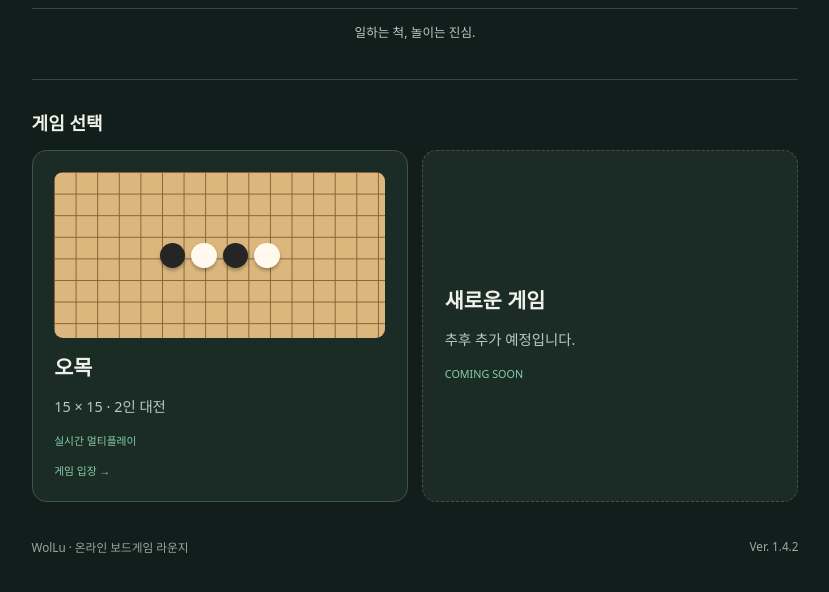
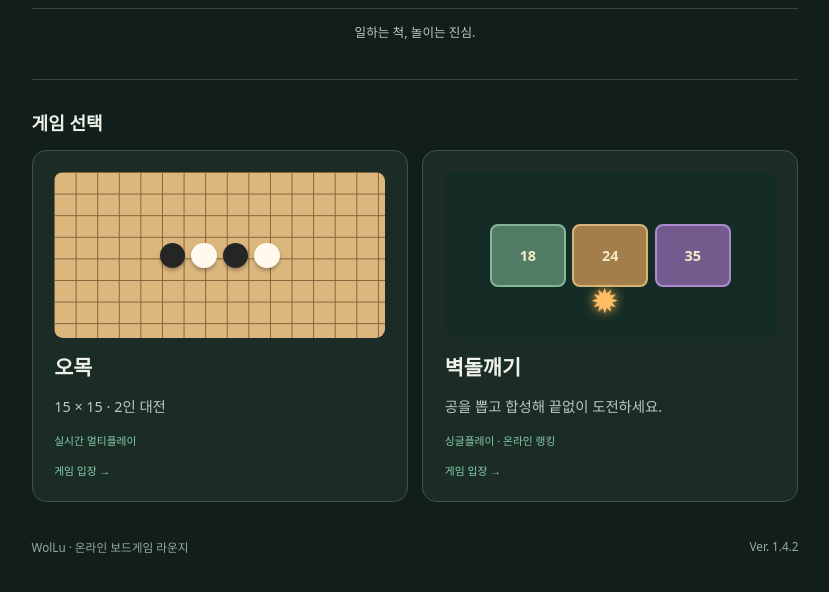
Before and after one commit to zuroon23-ops/WolLu, a plain HTML site: page index.html in a window 1280 px wide. Shown: the part 208-800 px from the top of the page, without its empty margins (225-1054 px from the left). Drawn offline with Linux system fonts and the light colour scheme.

Commit message:
Add files via upload

```diff
--- a/index.html
+++ b/index.html
@@ -167,6 +167,35 @@
       margin-top: calc(40px * var(--ui-scale));
     }
 
+    /* ===== 벽돌깨기 미리보기 ===== */
+    .breakerPreview {
+      position: relative;
+      background: #142c25;
+      background-image: none;
+      overflow: hidden;
+    }
+    .breakerPreview .brick {
+      display: grid;
+      place-items: center;
+      width: 23%;
+      height: 38%;
+      background: #527b65;
+      border: 2px solid #83b599;
+      border-radius: 8px;
+      font-weight: 750;
+      color: #f6e9c7;
+    }
+    .breakerPreview .brick:nth-child(2) { background: #a37d4a; border-color: #d5b478; }
+    .breakerPreview .brick:nth-child(3) { background: #735c8d; border-color: #ac8bcd; }
+    .breakerPreview .breakerBall {
+      position: absolute;
+      left: 44%;
+      bottom: 9%;
+      color: #ffbd68;
+      font-size: 34px;
+      text-shadow: 0 0 12px #ffb54b;
+    }
+
     /* ===== 키보드 접근성 ===== */
 
     a:focus-visible {
@@ -213,12 +242,19 @@
         <span class="tag">게임 입장 →</span>
       </a>
 
-      <!-- 추후 추가 게임 -->
-      <section class="card future">
-        <h3>새로운 게임</h3>
-        <p>추후 추가 예정입니다.</p>
-        <span class="tag">COMING SOON</span>
-      </section>
+      <!-- 벽돌깨기 -->
+      <a class="card" href="breaker/">
+        <div class="board breakerPreview" aria-hidden="true">
+          <span class="brick">18</span>
+          <span class="brick">24</span>
+          <span class="brick">35</span>
+          <span class="breakerBall">✹</span>
+        </div>
+        <h3>벽돌깨기</h3>
+        <p>공을 뽑고 합성해 끝없이 도전하세요.</p>
+        <p class="tag">싱글플레이 · 온라인 랭킹</p>
+        <span class="tag">게임 입장 →</span>
+      </a>
 
     </div>
 
```
